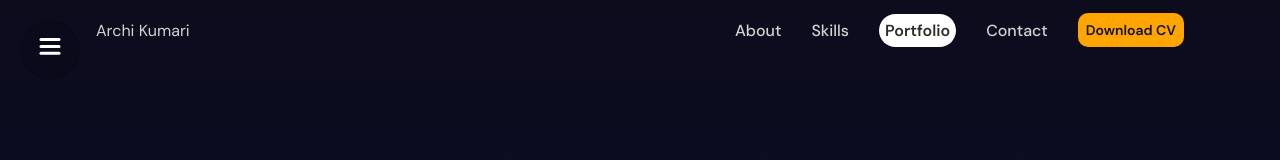
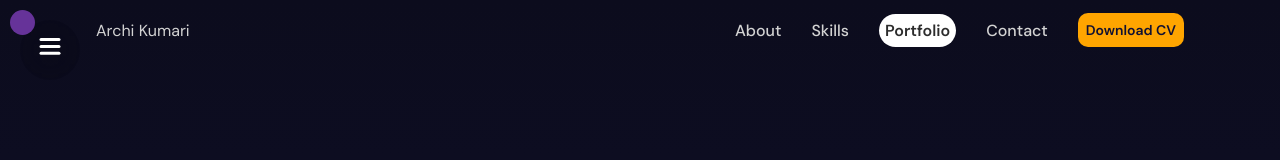
Before and after one commit to archiKumari/my_portfolio, a React (Create React App) app: page / in a window 1280 px wide. Shown: the top 160 px of the page. Built offline with nearby package versions, Linux system fonts and the light colour scheme.

Commit message:
Custom cursor added

```diff
--- a/src/App.js
+++ b/src/App.js
@@ -1,33 +1,33 @@
-import { motion } from "framer-motion";
-
 import "./App.css";
-import SideBar from "./Components/SideBar/SideBar"
+import Cursor from "./Components/Cursor/Cursor";
+import SideBar from "./Components/SideBar/SideBar";
 import NavBar from "./Components/NavBar/NavBar";
 import HeroSection from "./Components/HeroSection/HeroSection";
 import AboutSection from "./Components/AboutSection/AboutSection";
-import SkillsSection from "./Components/SkillsSection/SkillsSection"
+import SkillsSection from "./Components/SkillsSection/SkillsSection";
 import PortfolioSection from "./Components/PortfolioSection/PortfolioSection";
 import Contact from "./Components/ContactSection/Contact";
 
 function App() {
   return (
-    <motion.div className="main-container">
-      <SideBar/>
-      <NavBar />
+    <div className="main-container">
+      <Cursor />
       <section id="/">
+        <SideBar />
+        <NavBar />
         <HeroSection />
       </section>
       <section id="About">
         <AboutSection />
       </section>
       <section id="Skills">
-        <SkillsSection/>
+        <SkillsSection />
       </section>
       <PortfolioSection />
       <section id="Contact">
         <Contact />
       </section>
-    </motion.div>
+    </div>
   );
 }
 
--- /dev/null
+++ b/src/Components/Cursor/Cursor.css
@@ -0,0 +1,12 @@
+.cursor {
+  position: fixed;
+  top: 0;
+  left: 0;
+  width:  25px;
+  height: 25px;
+  background-color: rebeccapurple;
+  border-radius: 50%;
+  pointer-events: none;
+  z-index: 9999;
+  transform: translate(-50%, -50%);
+}
--- /dev/null
+++ b/src/Components/Cursor/Cursor.jsx
@@ -0,0 +1,29 @@
+import { useEffect, useState } from "react";
+import { motion } from "framer-motion";
+import "./Cursor.css";
+
+const Cursor = () => {
+  const [position, setPosition] = useState({ x: 0, y: 0 });
+
+  useEffect(() => {
+    const mouseMove = (e) => {
+      setPosition({ x: e.clientX, y: e.clientY });
+    };
+
+    window.addEventListener("mousemove", mouseMove);
+
+    return () => {
+      window.removeEventListener("mousemove", mouseMove);
+    };
+  }, []);
+
+  return (
+    <motion.div
+      className="cursor"
+      animate={{ x: position.x + 10, y: position.y + 10 }}
+      transition={{ type: "spring", stiffness: 100, damping: 40 }}
+    ></motion.div>
+  );
+};
+
+export default Cursor;
```
